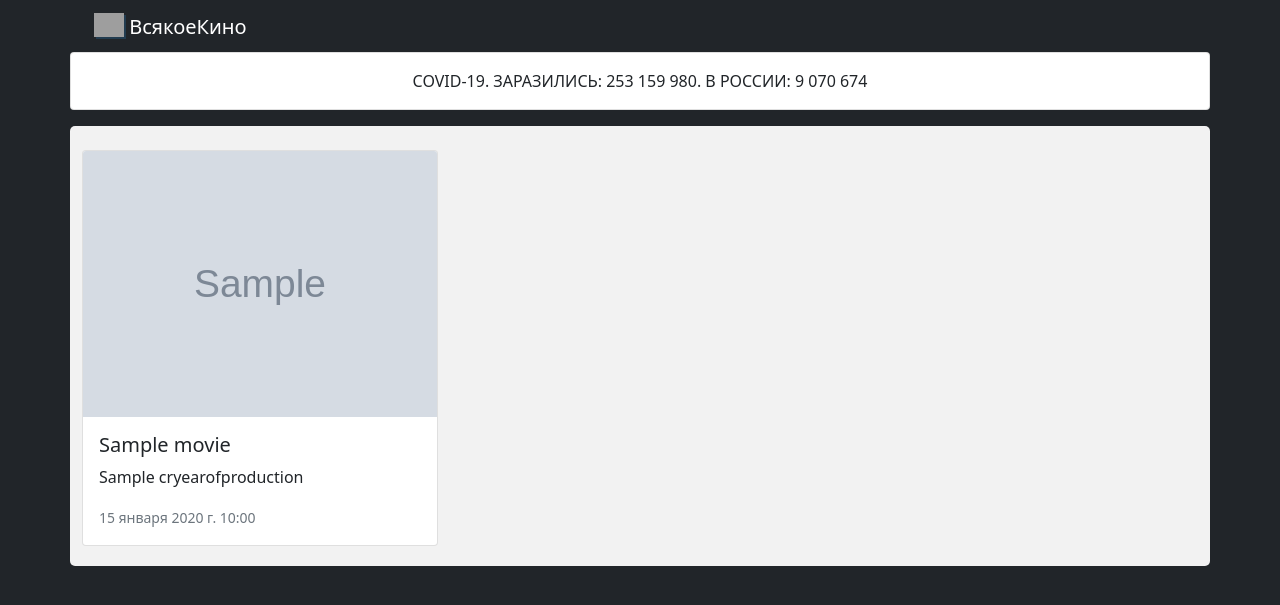
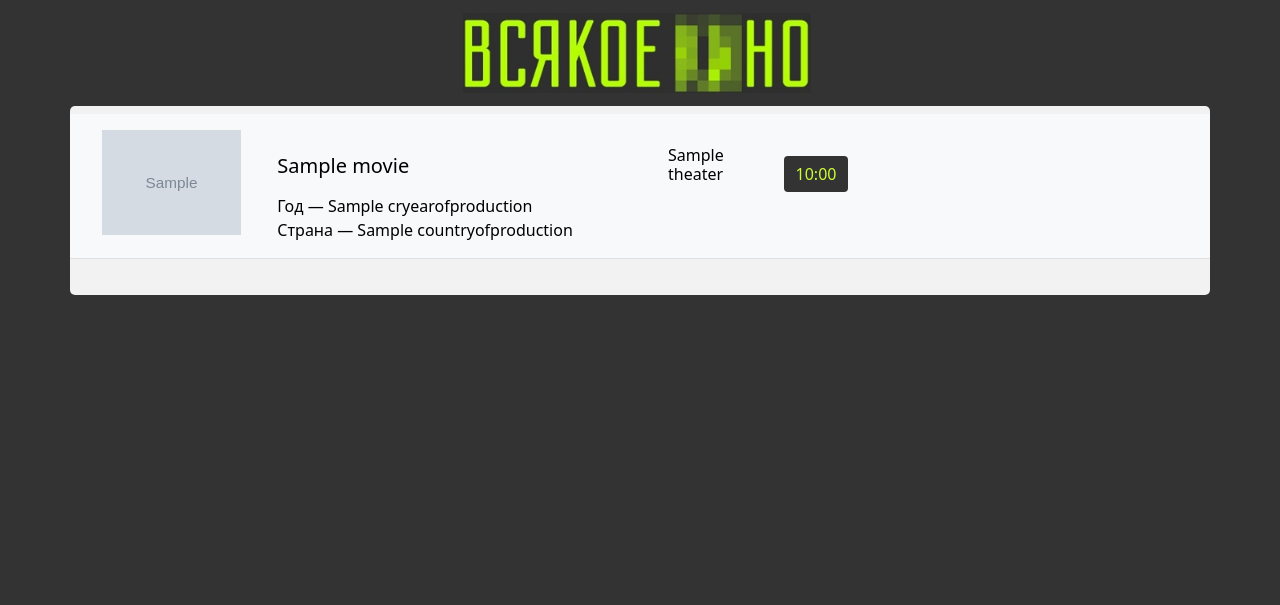
Before and after one commit to NosefU/cinema_aggregator_backend, a Django app: template app_aggregator/templates/app_aggregator/sessions_list.html in a window 1280 px wide. Shown: the top 605 px of the page. Run offline with Django 4.2, Linux system fonts and the light colour scheme; the template is opened without the code that fills it: most values are stand-ins (such as "Sample title", 1, 10 or a date in 2020); grey boxes marked "Sample" are stand-in pictures; some libraries are stand-ins or nearby versions; grey boxes are pictures that could not be loaded.

Commit message:
feat(templates) реализован шаблон для вывода сеансов

```diff
--- a/app_aggregator/templates/app_aggregator/base_container.html
+++ b/app_aggregator/templates/app_aggregator/base_container.html
@@ -9,13 +9,13 @@
 
     <!-- Bootstrap CSS -->
     <link rel="stylesheet" href="{% static 'css/bootstrap.min.css' %}">
-    <link rel="stylesheet" href="{% static 'css/news_styles.css' %}">
+    <link rel="stylesheet" href="{% static 'css/aggregator_styles.css' %}">
 
     <title>MetaNews</title>
 </head>
 <body class="bg-dark">
 
-<div class="container-md bg-dark ">
+<div class="container-lg bg-dark ">
     {% navbar %}
 
     {% block content %}
--- a/app_aggregator/templates/app_aggregator/navbar.html
+++ b/app_aggregator/templates/app_aggregator/navbar.html
@@ -4,11 +4,12 @@
 <div class="row bg-dark">
     <div class="col navbar-col">
         <nav class="navbar navbar-expand-lg navbar-dark">
-            <div class="container-fluid navbar-container">
+            <div class="container-fluid navbar-container justify-content-center">
                 <a class="navbar-brand mb-0 h1" href="{% url 'sessions_list' %}">
-                    <img src="{% static 'img/logo.svg' %}" alt="" width="30" height="24"
-                         class="d-inline-block align-text-top logo-shadow">
-                    ВсякоеКино
+                    <img src="{% static 'img/logo.jpg' %}" alt="" height="80"
+{#                         class="d-inline-block align-text-top>#}
+                         class="d-inline-block align-text-top">
+{#                    ВсякоеКино#}
                 </a>
 {#                <div class="collapse navbar-collapse" id="navbarNavAltMarkup">#}
 {#                    <div class="navbar-nav">#}
--- a/app_aggregator/templates/app_aggregator/sessions_list.html
+++ b/app_aggregator/templates/app_aggregator/sessions_list.html
@@ -1,44 +1,89 @@
 {% extends 'app_aggregator/base_container.html' %}
+{% load common_tags %}
 
 {% block content %}
-    <div class="row">
-            <div class="card text-center announcement">
-                <div class="card-body">
-                    <p class="card-text">COVID-19. ЗАРАЗИЛИСЬ: 253 159 980. В РОССИИ: 9 070 674</p>
+     {#    карточка анонса   #}
+{#    <div class="row">#}
+{#            <div class="card text-center announcement">#}
+{#                <div class="card-body">#}
+{#                    <p class="card-text">COVID-19. ЗАРАЗИЛИСЬ: 253 159 980. В РОССИИ: 9 070 674</p>#}
+{#                </div>#}
+{#            </div>#}
+{#        </div>#}
+
+        <div class="row row-cols-1 row-cols-md-3 content-container">
+            <table class="table table-light mt-2">
+                <tbody>
+                {% for movie_dict in object_list %}
+                    <tr>
+                        <td>
+                            <div class="row mt-2 mb-2">
+                                {#   карточка фильма   #}
+                                {% with movie_dict|get_item:'movie' as movie %}
+                                <div class="col-md-2 col-sm-3 col-xs-6">
+                                    <img class="col-md-10 ms-4 d-block float-right" src="{{ movie.posterpath }}" alt="">
+                                </div>
+                                    <div class="col-md-4 col-sm-4 col-xs-12 mt-4 ms-2">
+                                        <h5>{{ movie.filmname }}</h5>
+                                    <div class="pt-2">
+                                        Год — {{ movie.cryearofproduction }}<br>
+                                        Страна — {{ movie.countryofproduction }}
                                     </div>
                                 </div>
+                                {% endwith %}
+                                {#   карточка конец   #}
+
+                                <div class="col-md-5 col-sm-3 col-xs-12 mt-2">
+                                    <table class="table table-light table-borderless">
+                                        <tbody>
+                                            {% for theater_dict in movie_dict|get_item:'theaters' %}
+                                                <tr>
+                                                    <td>
+                                                        <div class="row align-items-end">
+                                                            {#   название кинотеатра   #}
+                                                            <div class="col-md-3 col-sm-4 col-xs-6">
+                                                                {% with theater_dict|get_item:'theater' as theater %}
+                                                                    <h6>{{ theater.name }}</h6>
+                                                                {% endwith %}
                                                             </div>
-
-        <div class="row row-cols-1 row-cols-md-3 content-container ">
-            {% for session in object_list %}
-                {# карточка начало #}
-                <div class="col g-4">
-                    <div class="card h-100">
-                        <a href="{{ session.link }}" class="stretched-link">
-                            <img src="{{ session.movie.posterpath }}" class="card-img-top" alt="...">
+                                                            {#   название кинотеатра конец   #}
+                                                            {#   список сеансов   #}
+                                                            <div class="col-md-9 col-sm-8 col-xs-12 ">
+                                                                {% for session in theater_dict|get_item:'sessions' %}
+                                                                    <a class="btn btn-primary me-2" href="{{ session.link }}" role="button">
+                                                                        {{ session.datetime|date:"H:i" }}
                                                                     </a>
-                        <div class="card-body">
-                            <h5 class="card-title">{{ session.movie.filmname }}</h5>
-                            <p class="card-text">{{ session.movie.cryearofproduction }}</p>
-                            <p class="card-text"><small class="text-muted">
-                                {{ session.datetime }}</small></p>
+                                                                {% endfor %}
+                                                            </div>
+                                                            {#   список сеансов конец   #}
+                                                        </div>
+                                                    </td>
+                                                </tr>
+                                            {% endfor %}
+                                        </tbody>
+                                    </table>
                                 </div>
                             </div>
-                </div>
-                {# карточка конец #}
+                        </td>
+
+
+                    <tr>
+
                 {% empty %}
-                <div class="col g-4"></div>
-                <div class="col g-4">
-                    <div class="card text-center">
-                        <div class="card-body">
-                            <blockquote class="blockquote mb-0">
-                                <p>Здесь ничего нет ¯\_(ツ)_/¯</p>
-                            </blockquote>
-                        </div>
-                    </div>
-                </div>
-                <div class="col g-4"></div>
+    {#                <div class="col g-4"></div>#}
+    {#                <div class="col g-4">#}
+    {#                    <div class="card text-center">#}
+    {#                        <div class="card-body">#}
+    {#                            <blockquote class="blockquote mb-0">#}
+    {#                                <p>Здесь ничего нет ¯\_(ツ)_/¯</p>#}
+    {#                            </blockquote>#}
+    {#                        </div>#}
+    {#                    </div>#}
+    {#                </div>#}
+    {#                <div class="col g-4"></div>#}
 
                 {% endfor %}
+                </tbody>
+            </table>
         </div>
 {% endblock content %}
--- a/static/css/news_styles.css
+++ b/static/css/aggregator_styles.css
@@ -1,3 +1,7 @@
+.bg-dark {
+    background-color: #333333 !important;
+}
+
 .logo-shadow {
     -webkit-filter: drop-shadow(2px 2px 0px rgb(34 60 80));
     filter: drop-shadow(2px 2px 0px rgb(34 60 80));
@@ -20,6 +24,21 @@
 
 .btn-login-logout:hover {
     border-color: gold;
+}
+
+
+.btn-primary,
+.btn-primary:visited {
+    background-color: #333333;
+    color: #ccff33;
+    border-width: 0;
+}
+
+.btn-primary:hover,
+.btn-primary:focus {
+    background-color: #ccff33;
+    color: #333333;
+    border-width: 0;
 }
 
 .content-container {
--- a/templatetags/common_tags.py
+++ b/templatetags/common_tags.py
@@ -6,3 +6,8 @@ register = template.Library()
 @register.inclusion_tag('app_aggregator/navbar.html', takes_context=True)
 def navbar(context):
     return context
+
+
+@register.filter
+def get_item(dictionary, key):
+    return dictionary.get(key)
```
Also changed, not shown: static/img/logo.jpg (added). Lines whose indentation alone changed are shown as unchanged.
